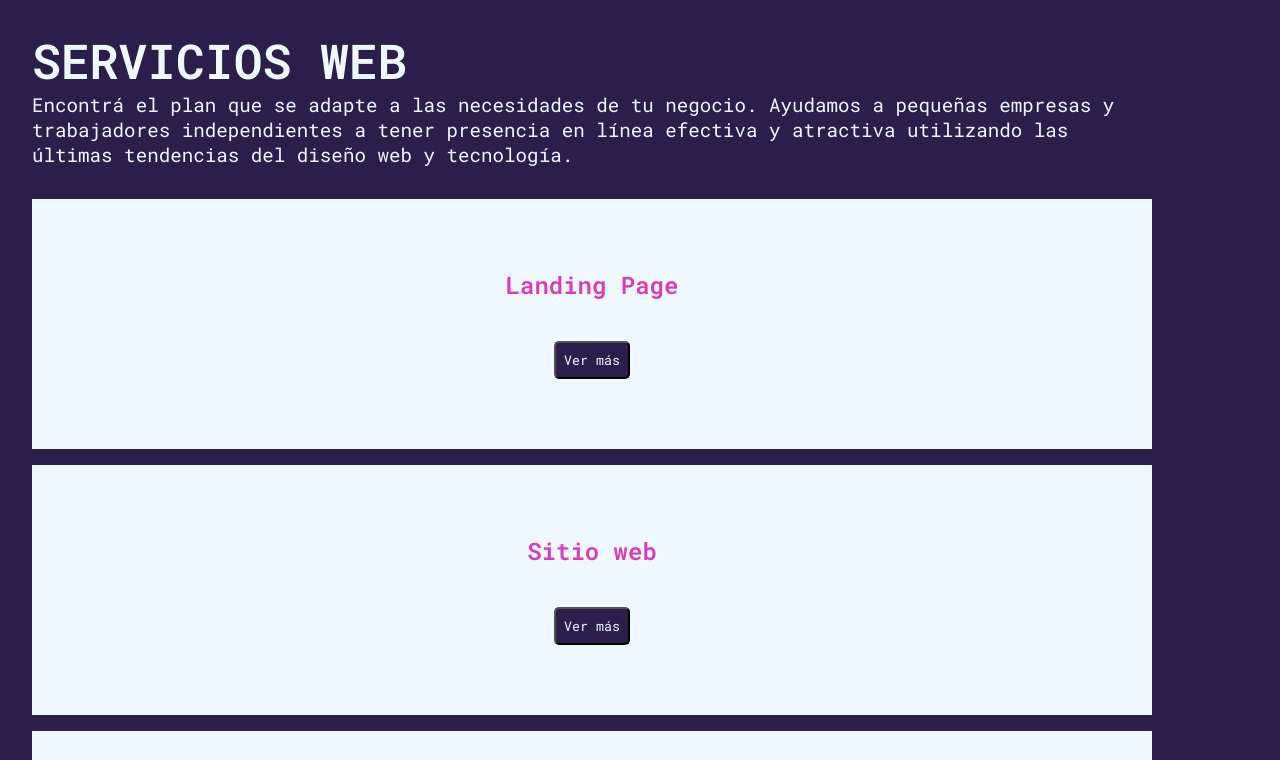
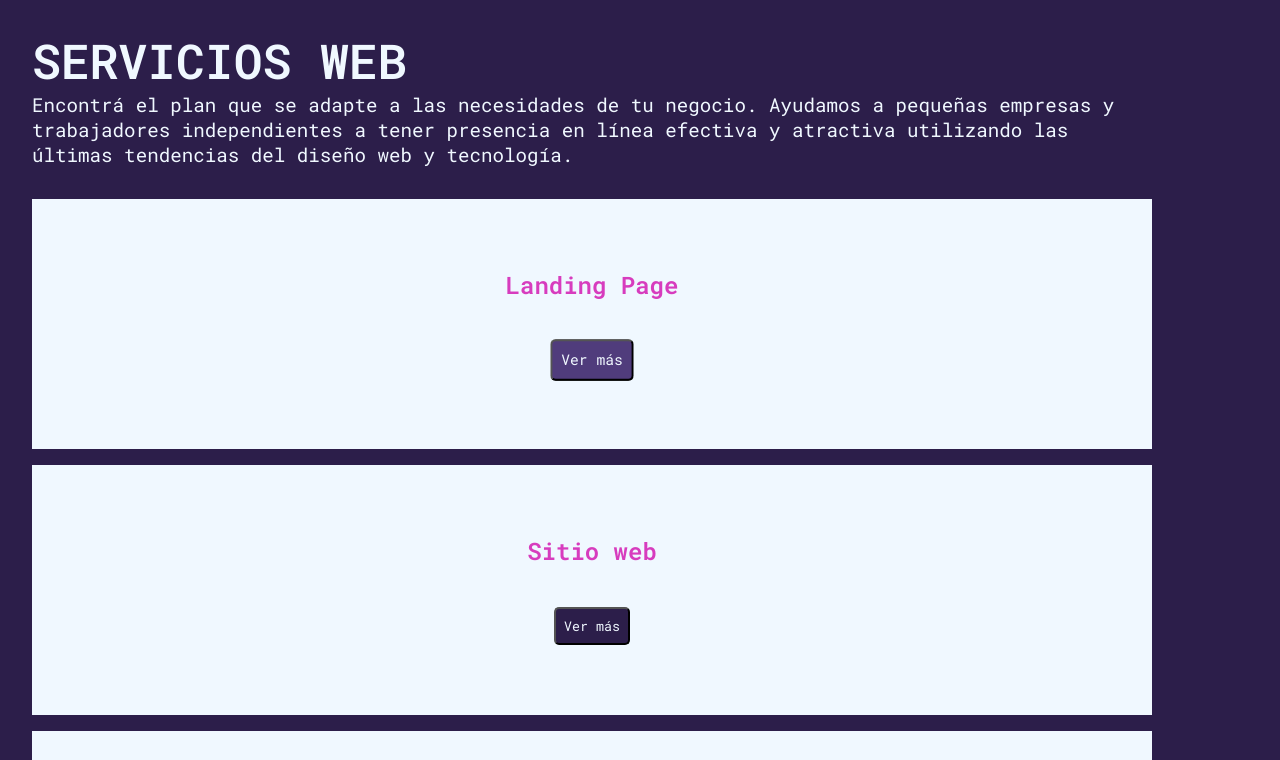
Before and after one commit to FerbaDev/TalbaLabs, a plain HTML site: page index.html in a window 1280 px wide. In both pictures the pointer is over the button 592 px from the left and 1488 px from the top of the page. Shown: the part 1128-1888 px from the top of the page. Drawn offline with nearby package versions, Linux system fonts and the light colour scheme.

Commit message:
hover en buttons

```diff
--- a/css/main.css
+++ b/css/main.css
@@ -143,6 +143,10 @@ main {
   padding: 0.5rem;
   border-radius: 5px;
 }
+.card-plan button:hover {
+  transform: scale(1.1);
+  background-color: #503c7c;
+}
 /**************** media queries ********************/
 
 @media screen and (max-width: 992px) {
```
